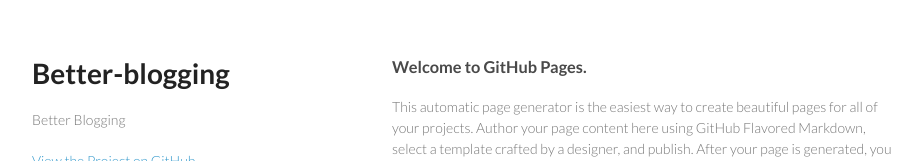
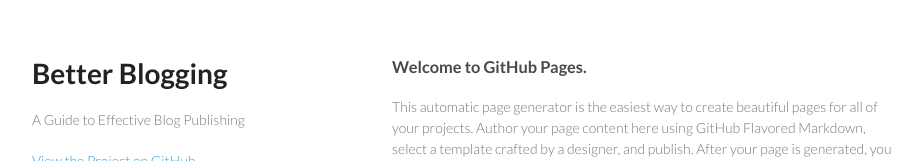
Before and after one commit to cfrech/better-blogging, a plain HTML site: page index.html in a window 1280 px wide. Shown: the top 161 px of the page, without its empty margins (178-1101 px from the left). Drawn offline with Linux system fonts and the light colour scheme.

Commit message:
Update index.html

```diff
--- a/index.html
+++ b/index.html
@@ -15,8 +15,8 @@
   <body>
     <div class="wrapper">
       <header>
-        <h1>Better-blogging</h1>
-        <p>Better Blogging</p>
+        <h1>Better Blogging</h1>
+        <p>A Guide to Effective Blog Publishing</p>
 
         <p class="view"><a href="https://github.com/cfrech/better-blogging">View the Project on GitHub <small>cfrech/better-blogging</small></a></p>
 
```
